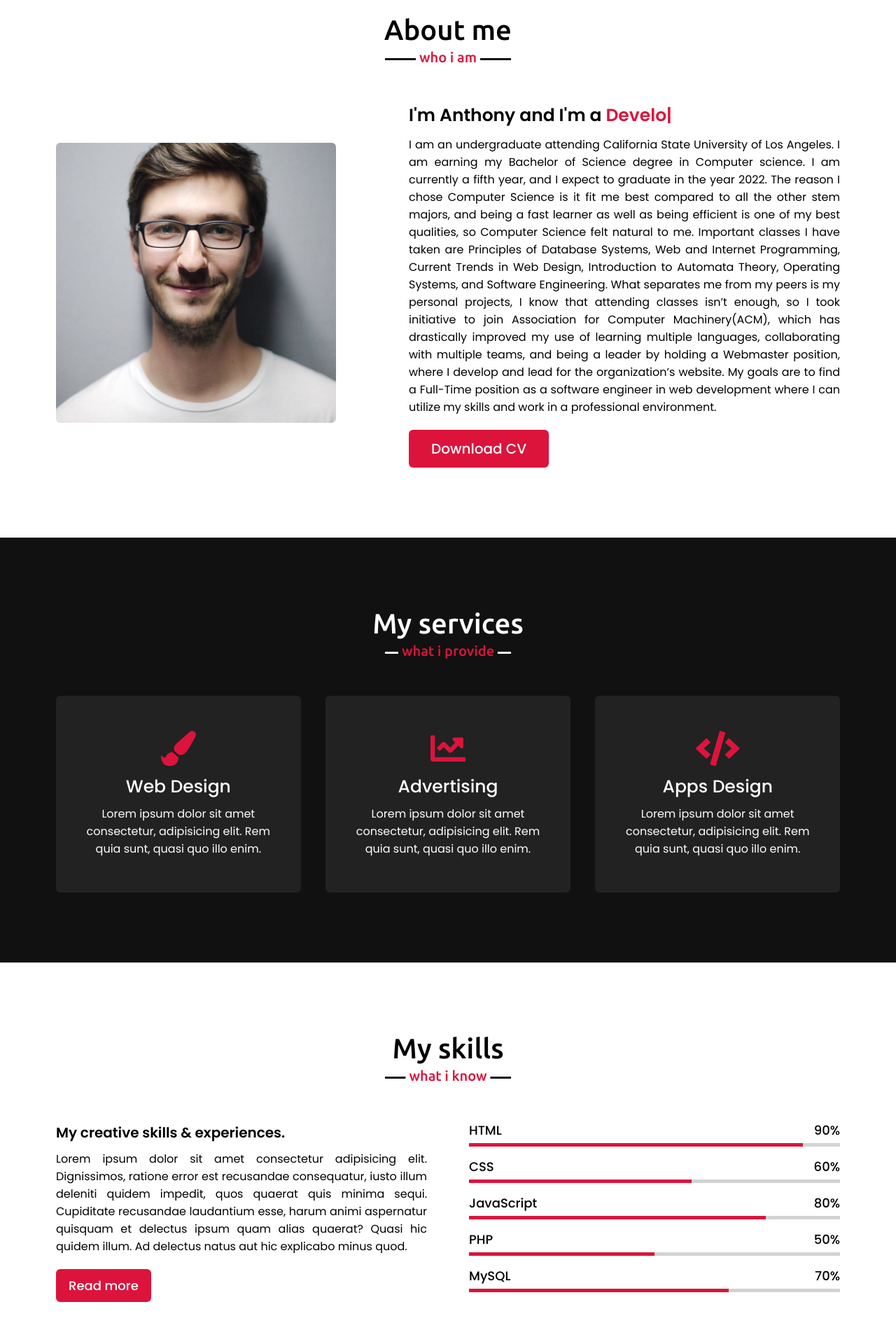
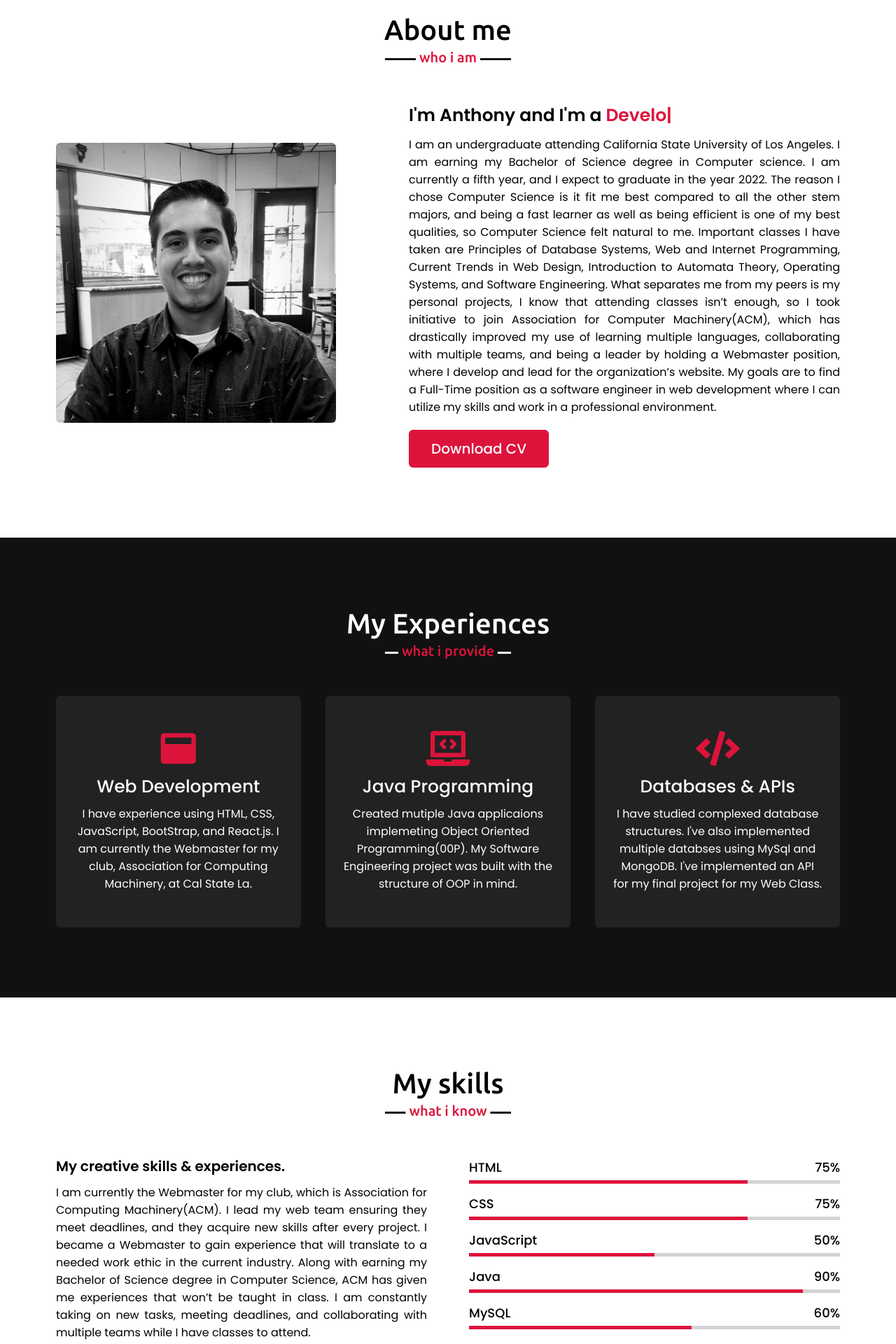
Before and after one commit to moses1252/AV_web.github.io, a PHP site: page / in a window 1280 px wide. Shown: the part 880-2800 px from the top of the page at 70% size. Run offline with PHP 8.4, Linux system fonts and the light colour scheme.

Commit message:
Redesign is complete

```diff
--- a/index.html
+++ b/index.html
@@ -42,7 +42,7 @@
                 <div class="text-1">Hello, my name is</div>
                 <div class="text-2">Anthony Viramontes</div>
                 <div class="text-3">And I'm a <span class="typing"></span></div>
-                <a href="#">Hire me</a>
+                <a href="#contact">Hire me</a>
             </div>
         </div>
     </section>
@@ -52,7 +52,7 @@
             <h2 class="title">About me</h2>
             <div class="about-content">
                 <div class="column left">
-                    <img src="images/profile-1.jpeg" alt="">
+                    <img src="images/me_portrait.png" alt="">
                 </div>
                 <div class="column right">
                     <div class="text">I'm Anthony and I'm a <span class="typing-2"></span></div>
@@ -69,7 +69,7 @@
                         position, where I develop and lead for the organization’s website. My goals are to find a
                         Full-Time position as a software engineer in web development where I can utilize my skills and
                         work in a professional environment.</p>
-                    <a href="#">Download CV</a>
+                    <a href="Resume.pdf" download>Download CV</a>
                 </div>
             </div>
         </div>
@@ -77,30 +77,27 @@
     <!-- services section start -->
     <section class="services" id="services">
         <div class="max-width">
-            <h2 class="title">My services</h2>
+            <h2 class="title">My Experiences</h2>
             <div class="serv-content">
                 <div class="card">
                     <div class="box">
-                        <i class="fas fa-paint-brush"></i>
-                        <div class="text">Web Design</div>
-                        <p>Lorem ipsum dolor sit amet consectetur, adipisicing elit. Rem quia sunt, quasi quo illo enim.
-                        </p>
+                        <i class="fas fa-window-maximize"></i>
+                        <div class="text">Web Development</div>
+                        <p>I have experience using HTML, CSS, JavaScript, BootStrap, and React.js. I am currently the Webmaster for my club, Association for Computing Machinery, at Cal State La.</p>
                     </div>
                 </div>
                 <div class="card">
                     <div class="box">
-                        <i class="fas fa-chart-line"></i>
-                        <div class="text">Advertising</div>
-                        <p>Lorem ipsum dolor sit amet consectetur, adipisicing elit. Rem quia sunt, quasi quo illo enim.
-                        </p>
+                        <i class="fas fa-laptop-code"></i>
+                        <div class="text">Java Programming</div>
+                        <p>Created mutiple Java applicaions implemeting Object Oriented Programming(00P). My Software Engineering project was built with the structure of OOP in mind.</p>
                     </div>
                 </div>
                 <div class="card">
                     <div class="box">
                         <i class="fas fa-code"></i>
-                        <div class="text">Apps Design</div>
-                        <p>Lorem ipsum dolor sit amet consectetur, adipisicing elit. Rem quia sunt, quasi quo illo enim.
-                        </p>
+                        <div class="text">Databases & APIs</div>
+                        <p>I have studied complexed database structures. I've also implemented multiple databses using MySql and MongoDB. I've implemented an API for my final project for my Web Class.</p>
                     </div>
                 </div>
             </div>
@@ -114,45 +111,41 @@
             <div class="skills-content">
                 <div class="column left">
                     <div class="text">My creative skills & experiences.</div>
-                    <p>Lorem ipsum dolor sit amet consectetur adipisicing elit. Dignissimos, ratione error est
-                        recusandae consequatur, iusto illum deleniti quidem impedit, quos quaerat quis minima sequi.
-                        Cupiditate recusandae laudantium esse, harum animi aspernatur quisquam et delectus ipsum quam
-                        alias quaerat? Quasi hic quidem illum. Ad delectus natus aut hic explicabo minus quod.</p>
-                    <a href="#">Read more</a>
+                    <p>I am currently the Webmaster for my club, which is Association for Computing Machinery(ACM). I lead my web team ensuring they meet deadlines, and they acquire new skills after every project. I became a Webmaster to gain experience that will translate to a needed work ethic in the current industry. Along with earning my Bachelor of Science degree in Computer Science, ACM has given me experiences that won’t be taught in class. I  am constantly taking on new tasks, meeting deadlines, and collaborating with multiple teams while I have classes to attend.</p>
                 </div>
                 <div class="column right">
                     <div class="bars">
                         <div class="info">
                             <span>HTML</span>
-                            <span>90%</span>
+                            <span>75%</span>
                         </div>
                         <div class="line html"></div>
                     </div>
                     <div class="bars">
                         <div class="info">
                             <span>CSS</span>
-                            <span>60%</span>
+                            <span>75%</span>
                         </div>
                         <div class="line css"></div>
                     </div>
                     <div class="bars">
                         <div class="info">
                             <span>JavaScript</span>
-                            <span>80%</span>
+                            <span>50%</span>
                         </div>
                         <div class="line js"></div>
                     </div>
                     <div class="bars">
                         <div class="info">
-                            <span>PHP</span>
-                            <span>50%</span>
+                            <span>Java</span>
+                            <span>90%</span>
                         </div>
-                        <div class="line php"></div>
+                        <div class="line java"></div>
                     </div>
                     <div class="bars">
                         <div class="info">
                             <span>MySQL</span>
-                            <span>70%</span>
+                            <span>60%</span>
                         </div>
                         <div class="line mysql"></div>
                     </div>
@@ -211,51 +204,47 @@
             <div class="contact-content">
                 <div class="column left">
                     <div class="text">Get in Touch</div>
-                    <p>Lorem, ipsum dolor sit amet consectetur adipisicing elit. Dignissimos harum corporis fuga
-                        corrupti. Doloribus quis soluta nesciunt veritatis vitae nobis?</p>
+                    <p>I am graduating this Spring 2022. I am looking for a Full-Time position that can take full advantage of my skill set. I am a team player than can lead and meet quick deadlines if necessary.</p>
                     <div class="icons">
                         <div class="row">
                             <i class="fas fa-user"></i>
                             <div class="info">
                                 <div class="head">Name</div>
-                                <div class="sub-title">Prakash Shahi</div>
+                                <div class="sub-title">Anthony Viramontes</div>
                             </div>
                         </div>
                         <div class="row">
-                            <i class="fas fa-map-marker-alt"></i>
+                            <i class="fas fa-school"></i>
                             <div class="info">
-                                <div class="head">Address</div>
-                                <div class="sub-title">Surkhet, Nepal</div>
+                                <div class="head">University</div>
+                                <div class="sub-title">California State University of Los Angeles</div>
                             </div>
                         </div>
                         <div class="row">
                             <i class="fas fa-envelope"></i>
                             <div class="info">
                                 <div class="head">Email</div>
-                                <div class="sub-title">abc@gmail.com</div>
+                                <div class="sub-title">amviramontes34@yahoo.com</div>
                             </div>
                         </div>
                     </div>
                 </div>
                 <div class="column right">
                     <div class="text">Message me</div>
-                    <form action="#">
+                    <form id="contact-form" method="post" action="contact-form-handle.php">
                         <div class="fields">
                             <div class="field name">
-                                <input type="text" placeholder="Name" required>
+                                <input name="name" type="text" class ="form-control" placeholder="Your Name" required>
                             </div>
                             <div class="field email">
-                                <input type="email" placeholder="Email" required>
+                                <input name="email" type="email"class ="form-control" placeholder="Your Email" required>
                             </div>
                         </div>
-                        <div class="field">
-                            <input type="text" placeholder="Subject" required>
-                        </div>
                         <div class="field textarea">
-                            <textarea cols="30" rows="10" placeholder="Message.." required></textarea>
+                            <textarea name="message" class="form-control" cols="30" rows="10" placeholder="Message" required></textarea>
                         </div>
                         <div class="button-area">
-                            <button type="submit">Send message</button>
+                            <button><input type="submit" class="form-control submit" value="Send message"></button>
                         </div>
                     </form>
                 </div>
@@ -264,8 +253,7 @@
     </section>
     <!-- footer section start -->
     <footer>
-        <span>Created By <a href="https://www.codingnepalweb.com">CodingNepal</a> | <span
-                class="far fa-copyright"></span> 2020 All rights reserved.</span>
+        <span>Anthony Viramontes</span>
     </footer>
     <script src="script.js"></script>
 </body>
--- a/style.css
+++ b/style.css
@@ -165,7 +165,7 @@ section .title::after{
 /* home section styling */
 .home{
     display: flex;
-    background: url("images/banner.jpg") no-repeat center;
+    background: url("images/banner_v1.jpg") no-repeat center;
     height: 100vh;
     color: #fff;
     min-height: 500px;
@@ -363,19 +363,19 @@ section .title::after{
     background: crimson;
 }
 .skills-content .right .html::before{
+    width: 75%;
+}
+.skills-content .right .css::before{
+    width: 75%;
+}
+.skills-content .right .js::before{
+    width: 50%;
+}
+.skills-content .right .java::before{
     width: 90%;
 }
-.skills-content .right .css::before{
+.skills-content .right .mysql::before{
     width: 60%;
-}
-.skills-content .right .js::before{
-    width: 80%;
-}
-.skills-content .right .php::before{
-    width: 50%;
-}
-.skills-content .right .mysql::before{
-    width: 70%;
 }
 
 /* teams section styling */
```
Also changed, not shown: contact-form-handle.php (added, +24 -0 lines), images/banner.jpg, images/banner_v1.jpg (added), images/me_in_banner.jpg (added), images/me_portrait.png, 3 other files.
